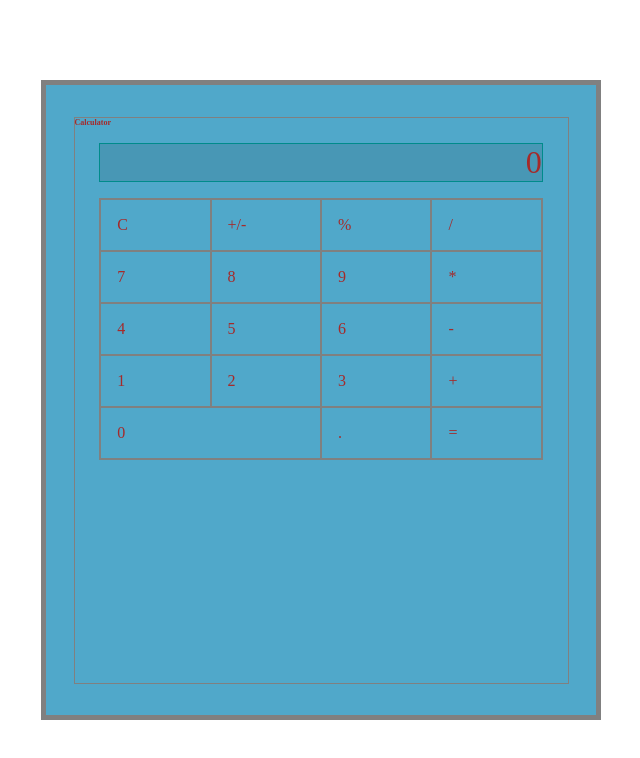
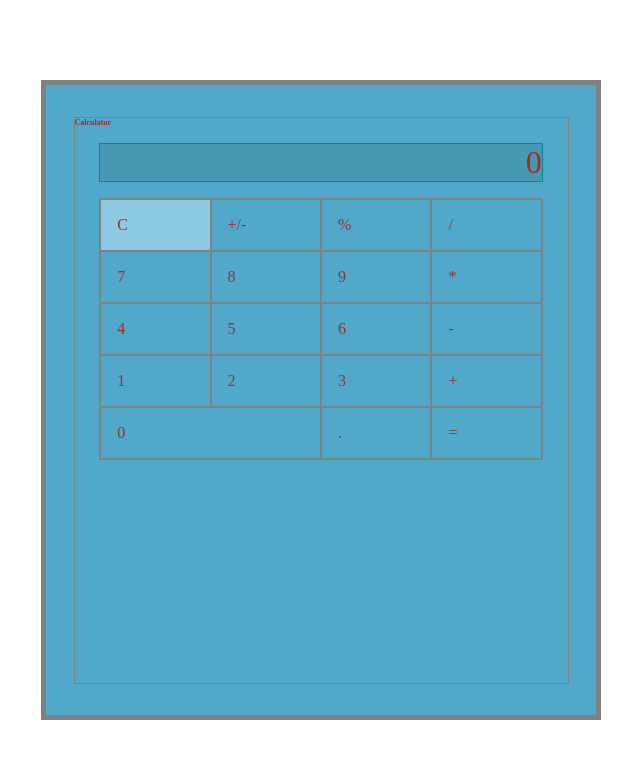
Before and after one commit to nishchala/Javascript-Projects, a plain HTML site: page 6.calculator/index.html in a window 1280 px wide. In both pictures the pointer is over the element 474 px from the left and 224 px from the top of the page. Shown: the whole page, without its empty margins (319-959 px from the left). Drawn offline with Linux system fonts and the light colour scheme.

Commit message:
hover effect on buttons added

```diff
--- a/6.calculator/index.html
+++ b/6.calculator/index.html
@@ -36,7 +36,7 @@
                     <div class="op" id="plus">+</div>
 
                     <div class="num" id="zero">0</div>
-                    <div class="num" id="dot">.</div>
+                    <div class="dot" id="dot">.</div>
                     <div class="equal" id="equal">=</div>
 
                 </div>
--- a/6.calculator/style.css
+++ b/6.calculator/style.css
@@ -62,6 +62,12 @@ body {
   border: 1px solid gray;
   cursor: pointer;
 }
+
+.container__grid div:hover {
+  background-color: rgb(140, 202, 226);
+  transition: background-color 0.7s;
+}
+
 #zero {
   grid-column: 1 / span 2;
 }
```
Also changed, not shown: 6.calculator/main.js (+8 -1 lines).
